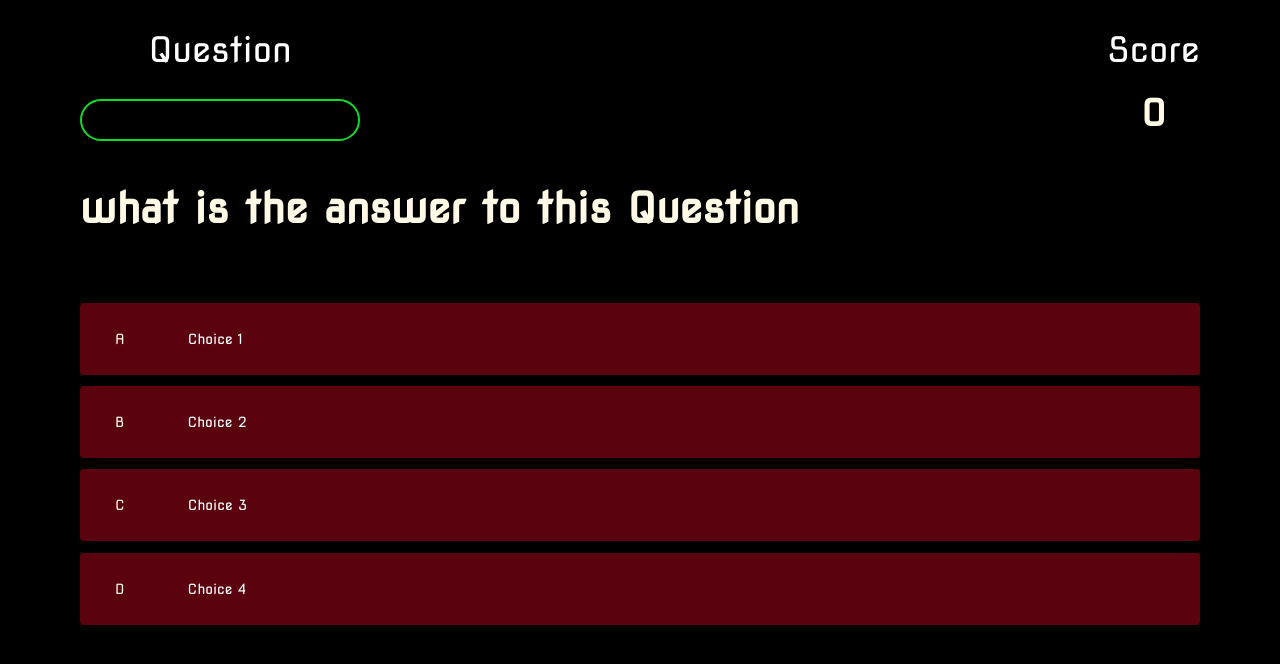
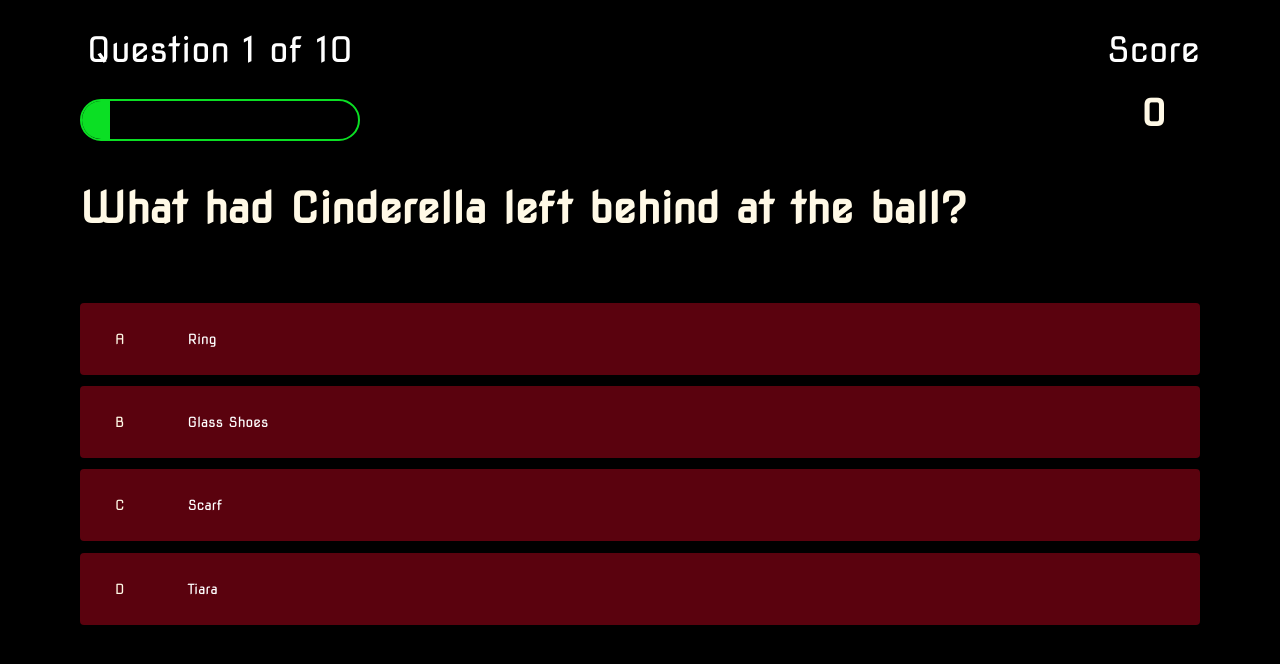
Before and after one commit to Dhvani-intwala/Disney-Quiz, a plain HTML site: page game.html in a window 1280 px wide. Drawn offline with Linux system fonts and the light colour scheme.

Commit message:
add a javscript for question and choices and score

```diff
--- a/game.html
+++ b/game.html
@@ -30,7 +30,7 @@
                 </div>
             </div>
 
-            <h1 id="Question"> what is the answer to this Question</h1>
+            <h1 id="question"> what is the answer to this Question</h1>
             <div class="choice-container">
                 <p class="choice-prefix">A</p>
                 <p class="choice-text" data-number="1">Choice 1</p>
--- a/game.js
+++ b/game.js
@@ -1,8 +1,9 @@
-const question =document.querySelector('#question');
-const choices =document.querySelector('.choice-text');
-const progressText =document.querySelector('#progresstext');
-const scoreText =document.querySelector('#score');
-const progresssbarFull =document.querySelector('#progressBarFull');
+const question =document.querySelector("#question");
+const choices = Array.from(document.querySelectorAll('.choice-text'));
+const progressText =document.querySelector("#progresstext");
+const scoreText =document.querySelector("#score");
+const progresssbarFull =document.querySelector("#progressBarFull");
+
 
 let currentQuestion ={}
 let acceptingAnswers = true
@@ -101,13 +102,14 @@ let questions = [
 ]
 
 const SCORE_POINTS = 100
-const MAX_QUESTIONS = 4
+const MAX_QUESTIONS = 10
 
 startGame = () => {
     questionCounter = 0
     score = 0
-    avaliableQuestions =[...questions]
+    avaliableQuestions = [...questions]
     getNewQuestion()
+
 }
 
 getNewQuestion = () => {
@@ -118,10 +120,10 @@ getNewQuestion = () => {
     }
 
     questionCounter++
-    progressText.innerHTML = `Question ${questionCounter} of ${MAX_QUESTIONS}`
+    progressText.innerText = `Question ${questionCounter} of ${MAX_QUESTIONS}`
     progresssbarFull.style.width = `${(questionCounter/MAX_QUESTIONS) * 100}%`
 
-    const questionIndex =Math.floor(math.random () * avaliableQuestions.length)
+    const questionIndex = Math.floor(Math.random () * avaliableQuestions.length)
     currentQuestion = avaliableQuestions[questionIndex]
     question.innerText = currentQuestion.question
 
@@ -133,11 +135,11 @@ getNewQuestion = () => {
     avaliableQuestions.splice(questionIndex, 1)
 
     acceptingAnswers = true
+
 }
 choices.forEach(choice => {
     choice.addEventListener('click', e=> {
         if (!acceptingAnswers) return
-
         acceptingAnswers = false
         const selectedChoice = e.target
         const selectedAnswer = selectedChoice.dataset['number']
@@ -159,7 +161,7 @@ choices.forEach(choice => {
     })
 })
 
-    incrementScore = num => {
+    incrementScore = (num) => {
         score +=num
         scoreText.innerText = score
     }
```
Also changed, not shown: end.html (added).
